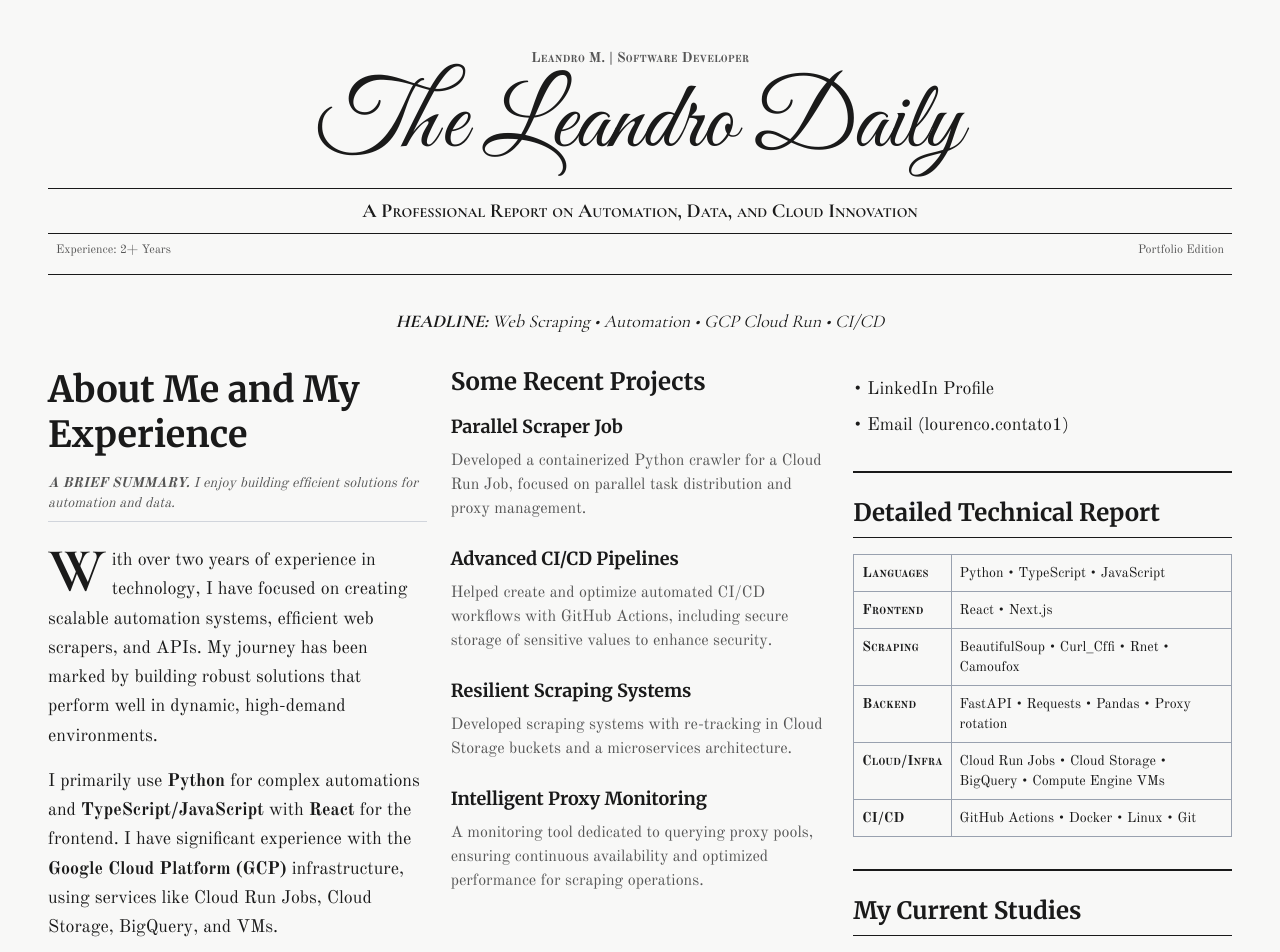
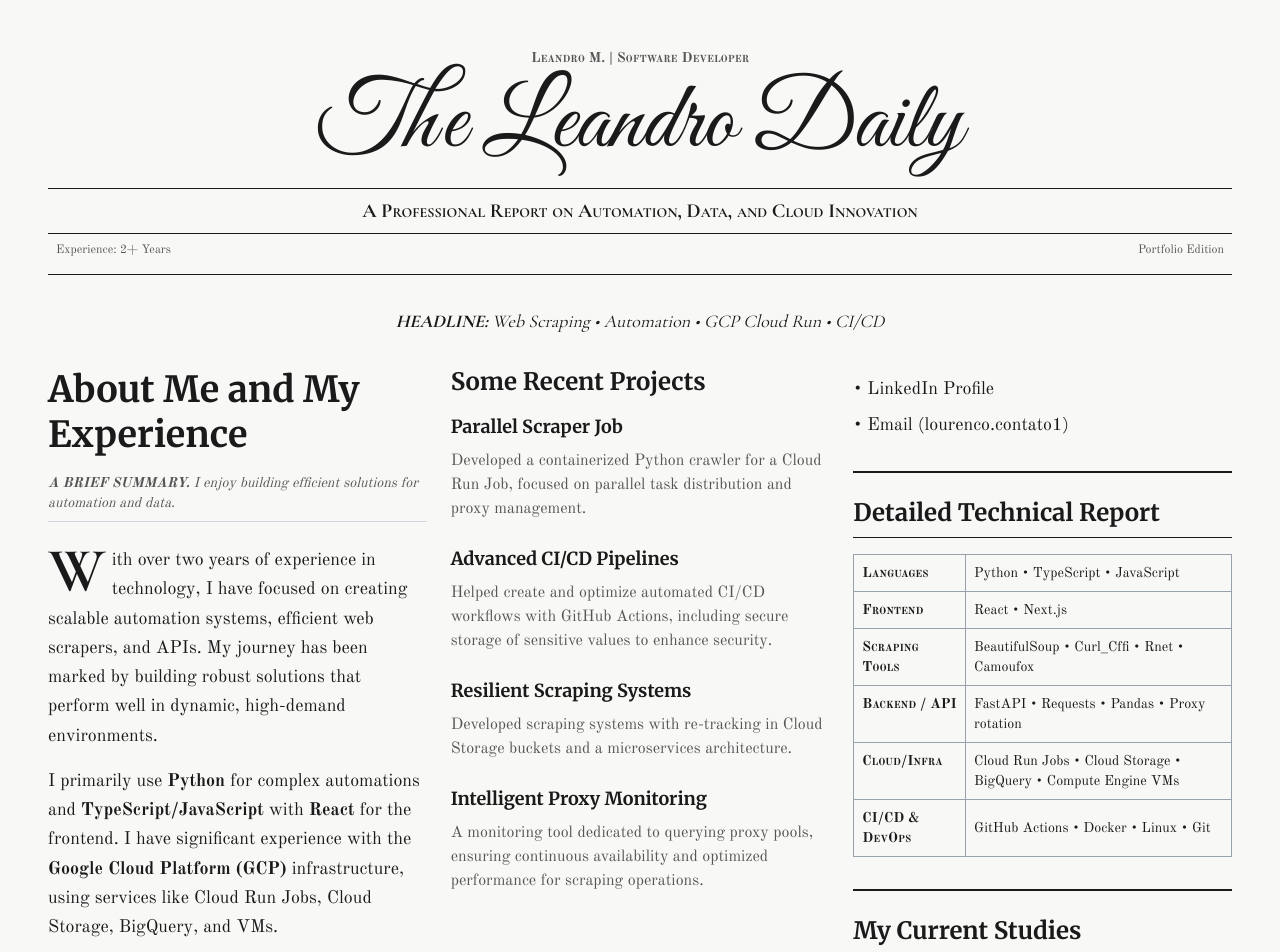
Before and after one commit to leandromlc/leandromlc-portfolio, a Next.js app in the folder portfolio/: page / in a window 1280 px wide. Shown: the top 952 px of the page. Built offline with nearby package versions, Linux system fonts and the light colour scheme.

Commit message:
Update ColumnSidebar.tsx

```diff
--- a/portfolio/app/(portfolio)/components/ColumnSidebar.tsx
+++ b/portfolio/app/(portfolio)/components/ColumnSidebar.tsx
@@ -43,7 +43,7 @@ const ColumnSidebar = () => (
           </tr>
           <tr>
             <td className="border border-gray-400 p-2 align-top font-semibold small-caps">
-              Scraping
+              Scraping Tools
             </td>
             <td className="border border-gray-400 p-2">
               BeautifulSoup • Curl_Cffi • Rnet • Camoufox
@@ -51,7 +51,7 @@ const ColumnSidebar = () => (
           </tr>
           <tr>
             <td className="border border-gray-400 p-2 align-top font-semibold small-caps">
-              Backend
+              Backend / API
             </td>
             <td className="border border-gray-400 p-2">
               FastAPI • Requests • Pandas • Proxy rotation
@@ -67,7 +67,7 @@ const ColumnSidebar = () => (
           </tr>
           <tr>
             <td className="border border-gray-400 p-2 align-top font-semibold small-caps">
-              CI/CD
+              CI/CD & DevOps
             </td>
             <td className="border border-gray-400 p-2">
               GitHub Actions • Docker • Linux • Git
```
